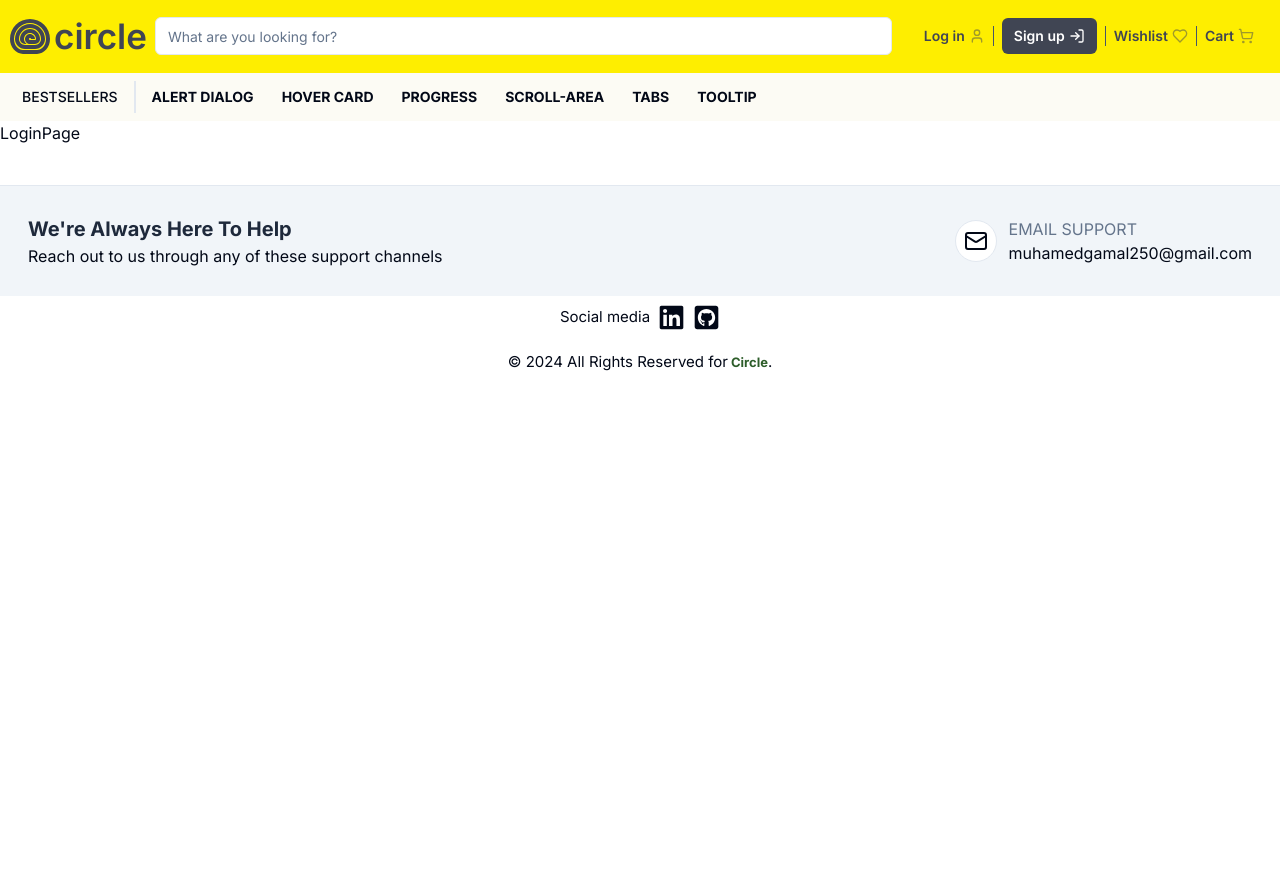
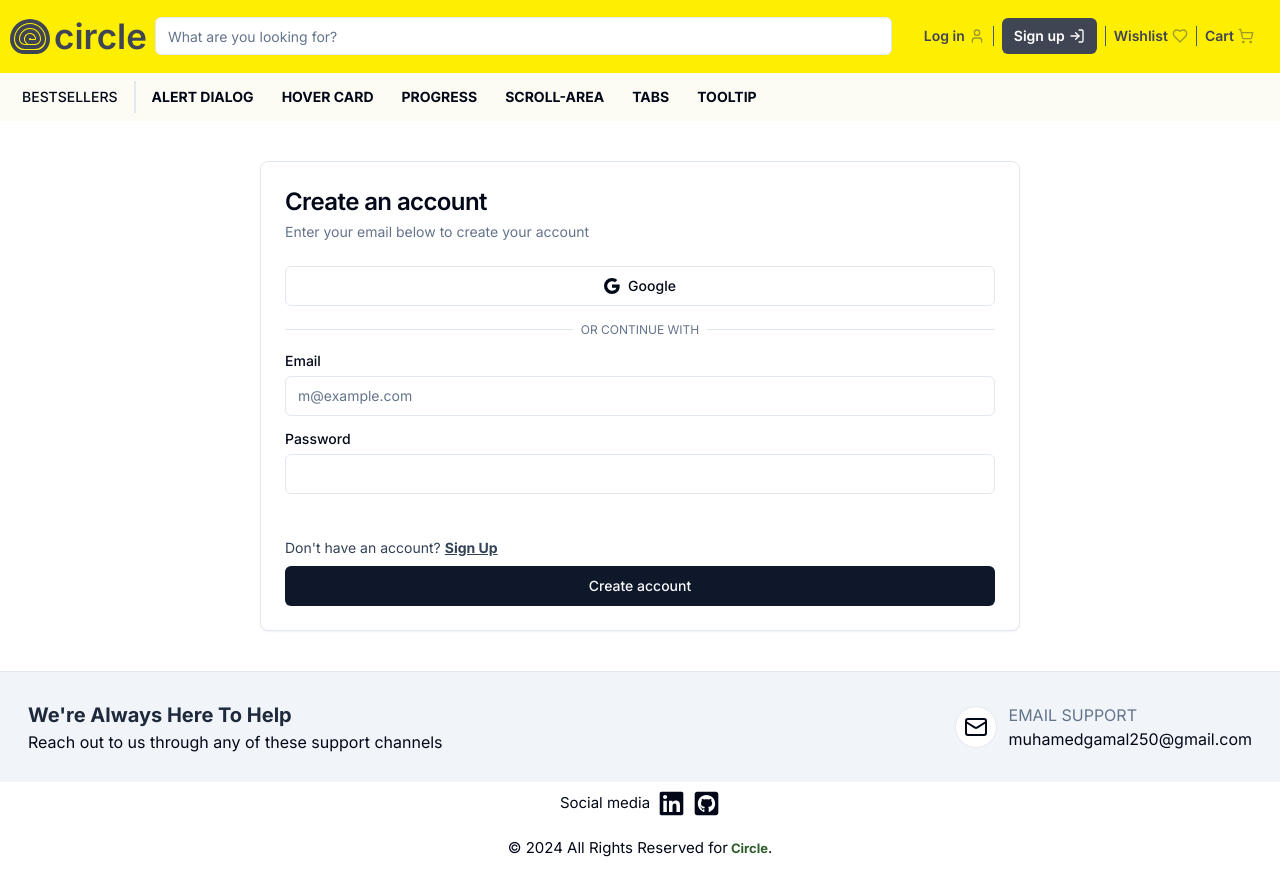
Before and after one commit to MuhamedGamall/circle-shopping, a Next.js app: page /login in a window 1280 px wide. Shown: the top 896 px of the page. Before the commit the page ends 800 px from the top, so only its background shows below. Built offline with nearby package versions, Linux system fonts and the light colour scheme.

Commit message:
new&update: add shadcn card &update auth accounts style

```diff
--- a/src/app/(user)/(auth)/create-account/page.tsx
+++ b/src/app/(user)/(auth)/create-account/page.tsx
@@ -1,3 +1,67 @@
+"use client";
+import { Button } from "@/components/ui/button";
+import {
+  Card,
+  CardContent,
+  CardDescription,
+  CardFooter,
+  CardHeader,
+  CardTitle,
+} from "@/components/ui/card";
+import { Input } from "@/components/ui/input";
+import { Label } from "@/components/ui/label";
+import MaxWidthWrapper from "@/components/wrappers/max-width-wrapper";
+import Link from "next/link";
+import { BsGoogle } from "react-icons/bs";
+
 export default function CreateAccountPage() {
-  return <div>CreateAccountPage</div>;
+  return (
+    <MaxWidthWrapper>
+      <section className="max-w-[800px] mx-auto my-10 px-5 ">
+        <Card>
+          <CardHeader className="space-y-1 ">
+            <CardTitle className="text-2xl">Create an account</CardTitle>
+            <CardDescription>
+              Enter your email below to create your account
+            </CardDescription>
+          </CardHeader>
+          <CardContent className="grid gap-4">
+            <div className="w-full">
+              <Button variant="outline" className="w-full">
+                <BsGoogle className="mr-2 h-4 w-4" />
+                Google
+              </Button>
+            </div>
+            <div className="relative">
+              <div className="absolute inset-0 flex items-center">
+                <span className="w-full border-t" />
+              </div>
+              <div className="relative flex justify-center text-xs uppercase">
+                <span className="bg-background px-2 text-muted-foreground">
+                  Or continue with
+                </span>
+              </div>
+            </div>
+            <div className="grid gap-2">
+              <Label htmlFor="email">Email</Label>
+              <Input id="email" type="email" placeholder="m@example.com" />
+            </div>
+            <div className="grid gap-2">
+              <Label htmlFor="password">Password</Label>
+              <Input id="password" type="password" />
+            </div>
+          </CardContent>
+          <CardFooter className="flex flex-col items-start mt-5 gap-2">
+            <span className="flex gap-1 items-center text-sm text-slate-700">
+              Already have an account?&nbsp;
+              <Link href={"/login"} className="underline font-bold">
+                Log in
+              </Link>
+            </span>
+            <Button className="w-full">Create account</Button>
+          </CardFooter>
+        </Card>
+      </section>
+    </MaxWidthWrapper>
+  );
 }
--- a/src/app/(user)/(auth)/login/page.tsx
+++ b/src/app/(user)/(auth)/login/page.tsx
@@ -1,7 +1,67 @@
-import React from 'react'
+"use client";
+import { Button } from "@/components/ui/button";
+import {
+  Card,
+  CardContent,
+  CardDescription,
+  CardFooter,
+  CardHeader,
+  CardTitle,
+} from "@/components/ui/card";
+import { Input } from "@/components/ui/input";
+import { Label } from "@/components/ui/label";
+import MaxWidthWrapper from "@/components/wrappers/max-width-wrapper";
+import Link from "next/link";
+import { BsGoogle } from "react-icons/bs";
 
-export default function LoginPage() {
+export default function LogInPage() {
   return (
-    <div>LoginPage</div>
-  )
+    <MaxWidthWrapper>
+      <section className="max-w-[800px] mx-auto my-10 px-5 ">
+        <Card>
+          <CardHeader className="space-y-1 ">
+            <CardTitle className="text-2xl">Create an account</CardTitle>
+            <CardDescription>
+              Enter your email below to create your account
+            </CardDescription>
+          </CardHeader>
+          <CardContent className="grid gap-4">
+            <div className="w-full">
+              <Button variant="outline" className="w-full">
+                <BsGoogle className="mr-2 h-4 w-4" />
+                Google
+              </Button>
+            </div>
+            <div className="relative">
+              <div className="absolute inset-0 flex items-center">
+                <span className="w-full border-t" />
+              </div>
+              <div className="relative flex justify-center text-xs uppercase">
+                <span className="bg-background px-2 text-muted-foreground">
+                  Or continue with
+                </span>
+              </div>
+            </div>
+            <div className="grid gap-2">
+              <Label htmlFor="email">Email</Label>
+              <Input id="email" type="email" placeholder="m@example.com" />
+            </div>
+            <div className="grid gap-2">
+              <Label htmlFor="password">Password</Label>
+              <Input id="password" type="password" />
+            </div>
+          </CardContent>
+          <CardFooter className="flex flex-col items-start mt-5 gap-2">
+            <span className="flex gap-1 items-center text-sm text-slate-700">
+              Don&#39;t have an account?
+              <Link href={"/login"} className="underline font-bold">
+                Sign Up
+              </Link>
+            </span>
+            <Button className="w-full">Create account</Button>
+          </CardFooter>
+        </Card>
+      </section>
+    </MaxWidthWrapper>
+  );
 }
--- a/src/components/header/navbar.tsx
+++ b/src/components/header/navbar.tsx
@@ -6,7 +6,7 @@ import CategoriesContainer from "../middle-header/categories-container";
 
 export default function Navbar() {
   return (
-    <header className="bg-white sm:bg-main   ">
+    <header className="bg-white sm:bg-main sm:border-none border-b  ">
       <div className="flex gap-2 justify-between items-center mx-auto w-full max-w-[1890px] p-2.5">
         <Logo />
         <NavSearch />
--- /dev/null
+++ b/src/components/ui/card.tsx
@@ -0,0 +1,79 @@
+import * as React from "react"
+
+import { cn } from "@/lib/utils"
+
+const Card = React.forwardRef<
+  HTMLDivElement,
+  React.HTMLAttributes<HTMLDivElement>
+>(({ className, ...props }, ref) => (
+  <div
+    ref={ref}
+    className={cn(
+      "rounded-lg border bg-card text-card-foreground shadow-sm",
+      className
+    )}
+    {...props}
+  />
+))
+Card.displayName = "Card"
+
+const CardHeader = React.forwardRef<
+  HTMLDivElement,
+  React.HTMLAttributes<HTMLDivElement>
+>(({ className, ...props }, ref) => (
+  <div
+    ref={ref}
+    className={cn("flex flex-col space-y-1.5 p-6", className)}
+    {...props}
+  />
+))
+CardHeader.displayName = "CardHeader"
+
+const CardTitle = React.forwardRef<
+  HTMLParagraphElement,
+  React.HTMLAttributes<HTMLHeadingElement>
+>(({ className, ...props }, ref) => (
+  <h3
+    ref={ref}
+    className={cn(
+      "text-2xl font-semibold leading-none tracking-tight",
+      className
+    )}
+    {...props}
+  />
+))
+CardTitle.displayName = "CardTitle"
+
+const CardDescription = React.forwardRef<
+  HTMLParagraphElement,
+  React.HTMLAttributes<HTMLParagraphElement>
+>(({ className, ...props }, ref) => (
+  <p
+    ref={ref}
+    className={cn("text-sm text-muted-foreground", className)}
+    {...props}
+  />
+))
+CardDescription.displayName = "CardDescription"
+
+const CardContent = React.forwardRef<
+  HTMLDivElement,
+  React.HTMLAttributes<HTMLDivElement>
+>(({ className, ...props }, ref) => (
+  <div ref={ref} className={cn("p-6 pt-0", className)} {...props} />
+))
+CardContent.displayName = "CardContent"
+
+const CardFooter = React.forwardRef<
+  HTMLDivElement,
+  React.HTMLAttributes<HTMLDivElement>
+>(({ className, ...props }, ref) => (
+  <div
+    ref={ref}
+    className={cn("flex items-center p-6 pt-0", className)}
+    {...props}
+  />
+))
+CardFooter.displayName = "CardFooter"
+
+export { Card, CardHeader, CardFooter, CardTitle, CardDescription, CardContent }
```
